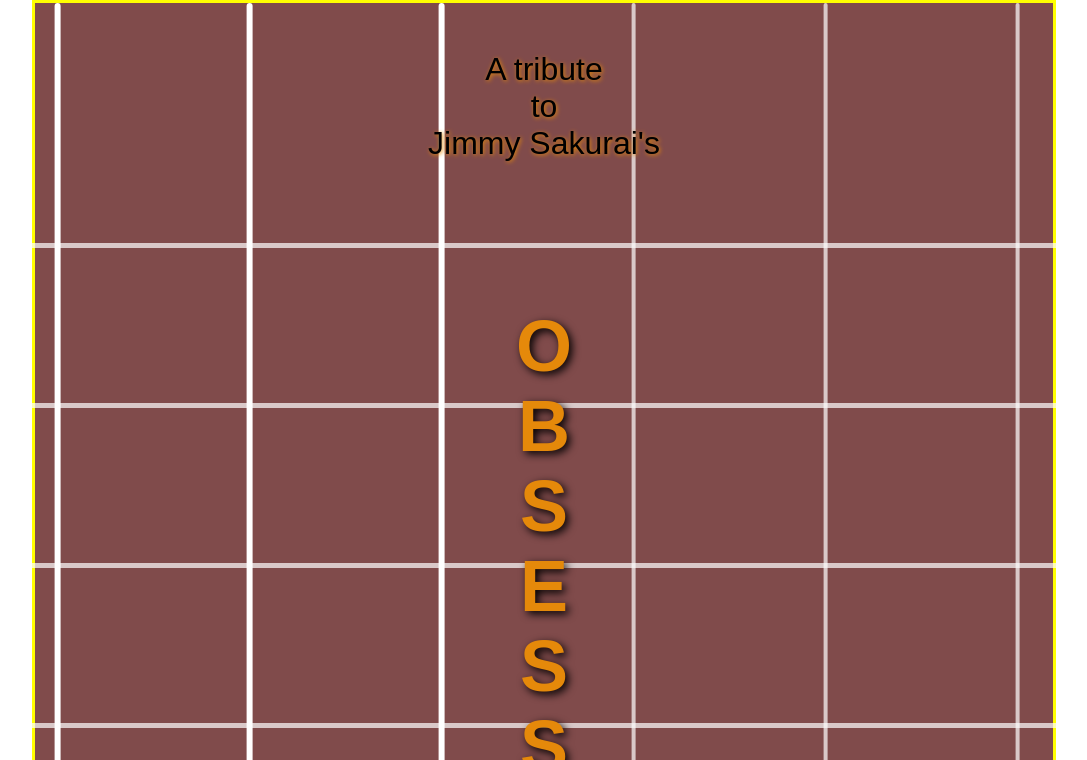
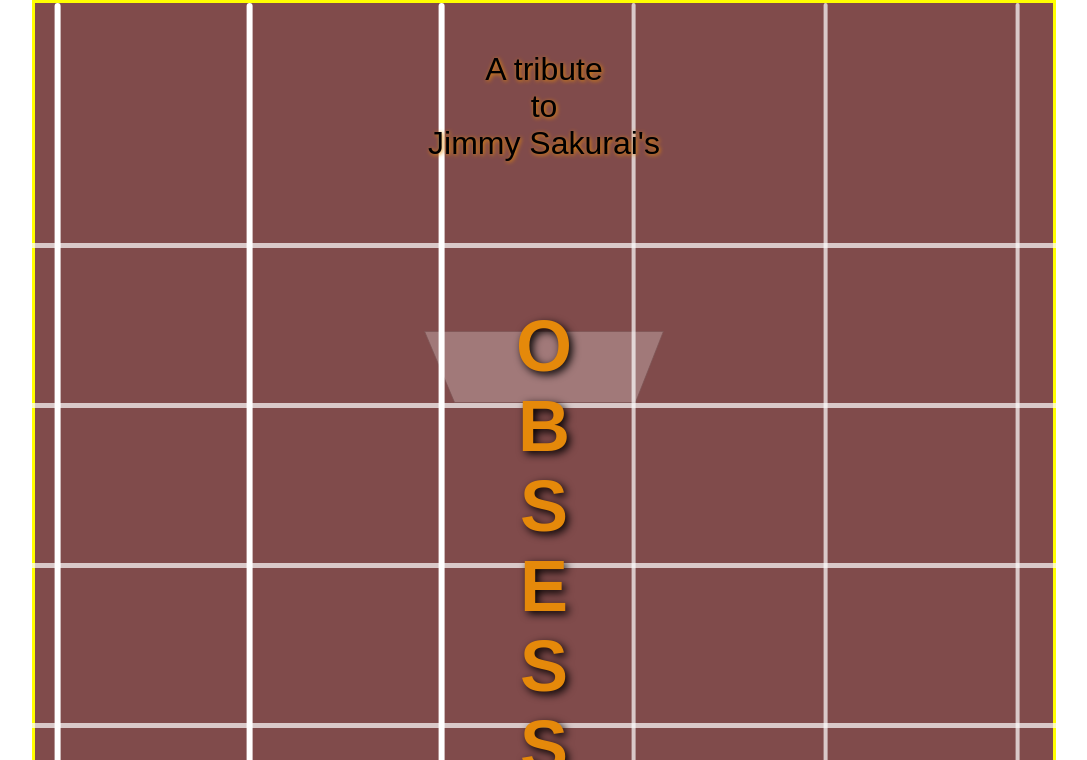
Before and after one commit to federico-barbieri/jimmySakurai, a plain HTML site: page index.html in a window 1280 px wide. Shown: the top 760 px of the page, without its empty margins (96-1183 px from the left). Drawn offline with nearby package versions, Linux system fonts and the light colour scheme; a web font is replaced by a local one.

Commit message:
Add files via upload

```diff
--- a/styles.css
+++ b/styles.css
@@ -397,7 +397,7 @@
     width: 15rem;
     height: 15rem;
     margin: 10.5rem auto 0 auto;
-    transform: translateY(37rem);
+    transform: translateY(10rem);
     opacity: 0.5;
 
 }
```
